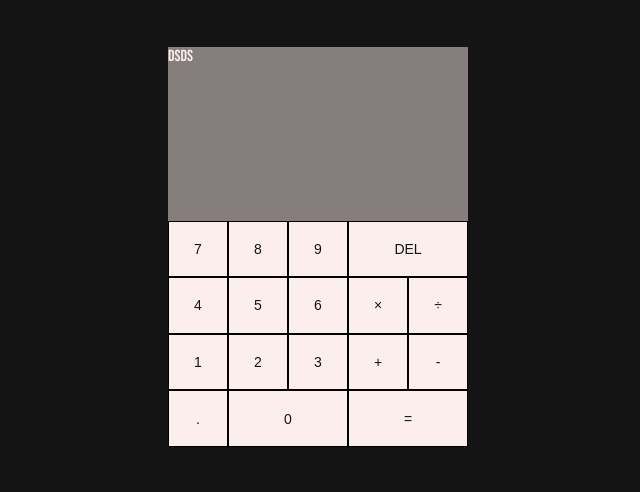
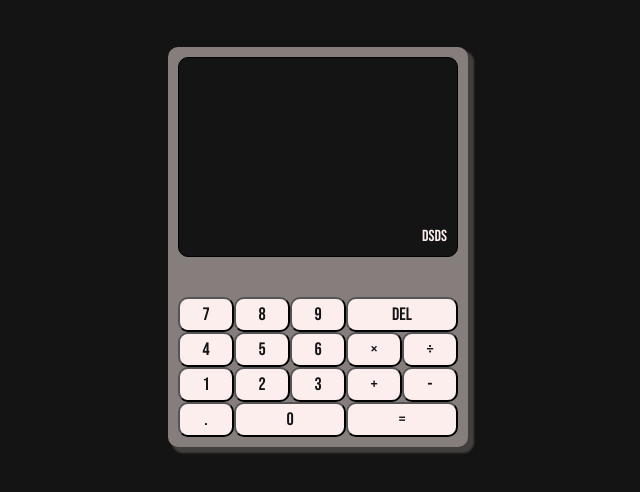
Before and after one commit to LouiseWong19/calculator, a plain HTML site: page index.html in a window 1280 px wide. Shown: the part 60-552 px from the top of the page, without its empty margins (322-962 px from the left). Drawn offline with Linux system fonts and the light colour scheme.

Commit message:
fixed display div

```diff
--- a/index.html
+++ b/index.html
@@ -14,16 +14,16 @@
   <h1>Calculator</h1>
   <section class="calculator">
     <div class="calculator__body">
-      <div class="calulator__output">
+      <div class="calculator__output">
         dsds
       </div>
       <div class="calculator__btn">
-        <button>DEL</button>
-        <button>×</button>
-        <button>÷</button>
-        <button>+</button>
-        <button>-</button>
-        <button>=</button>
+        <button class="operator__btn">DEL</button>
+        <button class="operator__btn">×</button>
+        <button class="operator__btn">÷</button>
+        <button class="operator__btn">+</button>
+        <button class="operator__btn">-</button>
+        <button class="equal__btn">=</button>
         <button>7</button>
         <button>8</button>
         <button>9</button>
@@ -39,5 +39,6 @@
     </div>
 
   </section>
+  <script src="/assets/styles/main.js"></script>
 </body>
 </html>
--- a/styles.scss
+++ b/styles.scss
@@ -11,29 +11,40 @@
   display: flex;
   justify-content: space-around;
   align-items: center;
+
   .calculator__body{
     width: 300px;
     height: 400px;
     background-color: $primary-color;
     margin-top: 50px;
     display: grid;
-    //border-radius: 5%;
+    padding: 10px;
+    border-radius: 10px;
+    box-shadow: 5px 5px 2px 1px rgba(252, 238, 237, .2);
 
   .calculator__output{
     height: 200px;
-    background-color: $secondary-color;
+    background-color: $tertiary-color;
     border: 1px solid black;
+    display: grid;
+    justify-content: end;
+    align-items: end;
+    padding: 10px;
+    border-radius: 10px;
   }
+
   .calculator__btn{
     display: grid;
     grid-template-columns: 1fr 1fr 1fr 1fr 1fr;
     grid-template-rows: 1fr 1fr 1fr 1fr;
 
     > button{
-      font-size: 14px;
+      font-size: 18px;
       background-color: $secondary-color;
-      border: 1px solid black;
+      //border: 1px solid black;
       color: $tertiary-color;
+      font-family: $primary-font;
+      border-radius: 10px;
 
       &:first-child{
         grid-row: 1 / 1;
```
Also changed, not shown: styles.css.
